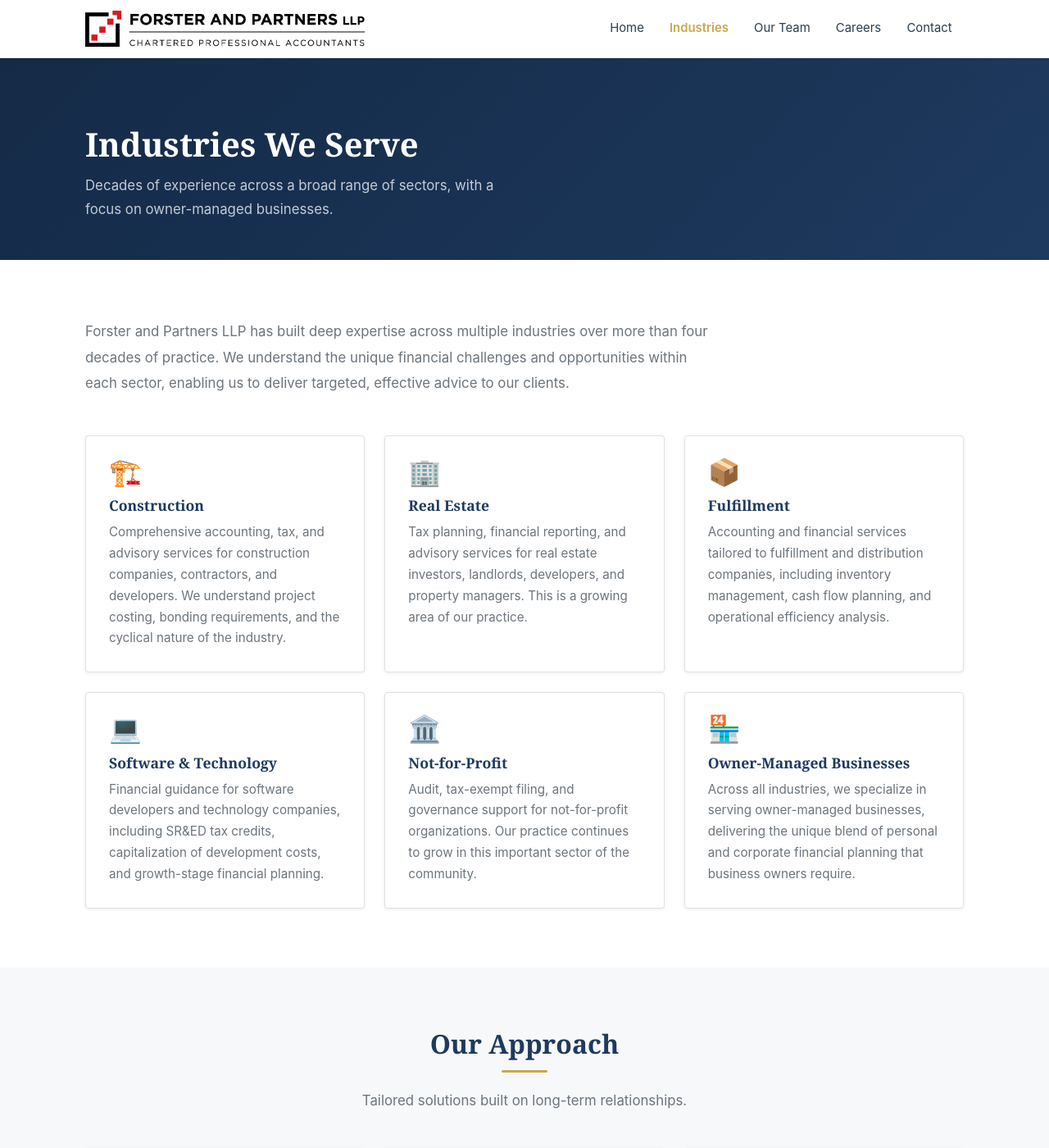
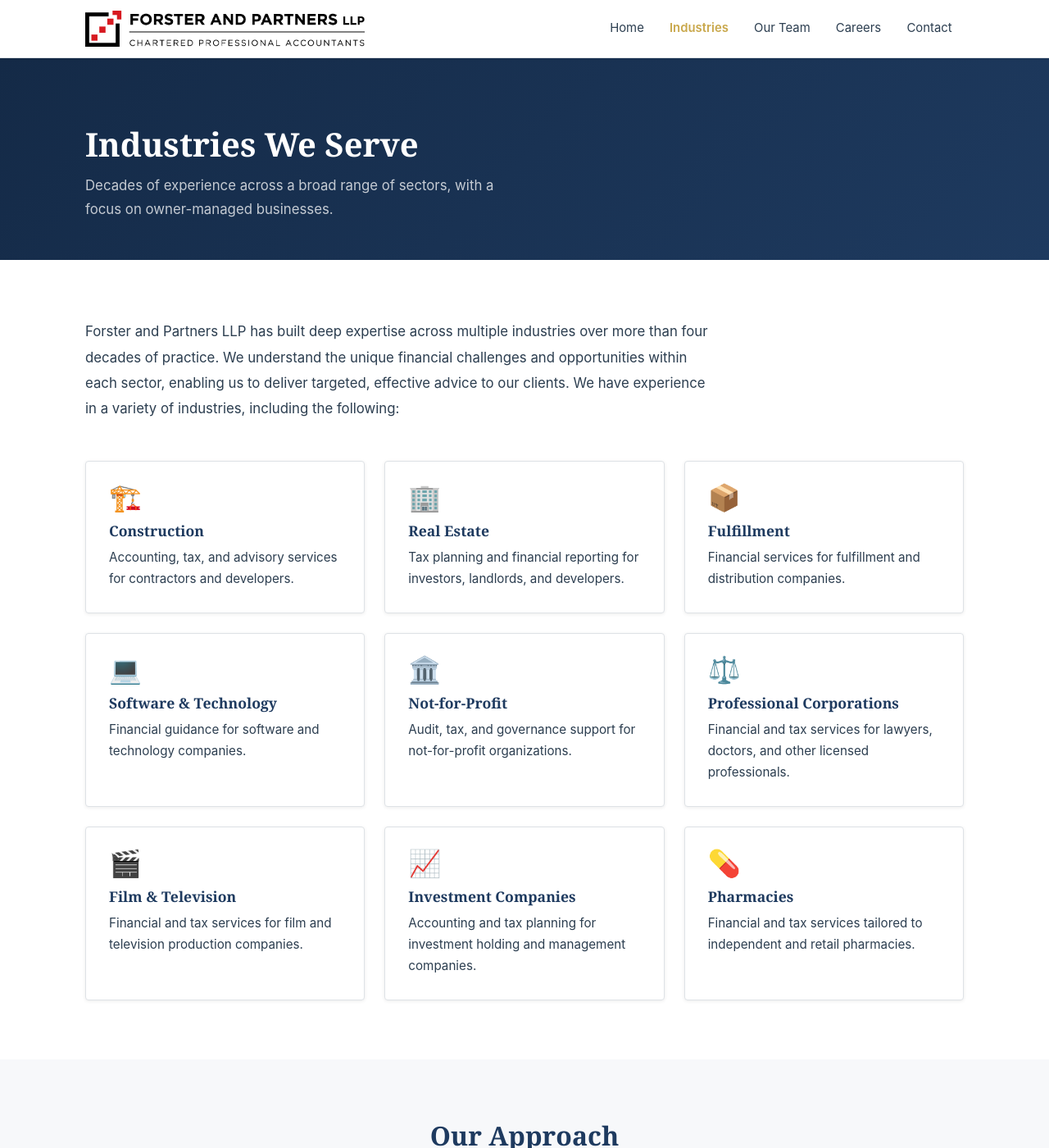
Before and after one commit to OliviaAn-dev/website, a Jekyll site: the page built from docs/industries.html, in a window 1280 px wide and 1400 px high. Shown: the whole window at 82% size. Built offline with Jekyll 4.4.1, drawn with Linux system fonts in a browser that asks for light colours.

Commit message:
Rewording and revising content text

```diff
--- a/docs/assets/css/main.css
+++ b/docs/assets/css/main.css
@@ -49,6 +49,10 @@ h1, h2, h3, h4, h5, h6 {
 a { color: var(--navy); text-decoration: none; transition: color var(--ease); }
 a:hover { color: var(--gold); }
 
+.position-link { text-decoration: underline; }
+/* .position-link { color: var(--gold); text-decoration: underline; } */
+/* .position-link:hover { color: var(--navy); } */
+
 address { font-style: normal; }
 
 img { max-width: 100%; height: auto; display: block; }
@@ -97,7 +101,7 @@ ul { list-style: none; }
 
 .intro-text {
   font-size: 1.05rem;
-  color: var(--text-muted);
+  color: var(--text);
   line-height: 1.85;
   max-width: 760px;
 }
@@ -344,7 +348,7 @@ ul { list-style: none; }
   margin-bottom: 0.5rem;
 }
 
-.card p { color: var(--text-muted); font-size: 0.95rem; }
+.card p { color: var(--text); font-size: 0.95rem; }
 
 /* Why choose us card (dark) */
 .card-dark {
@@ -450,7 +454,7 @@ ul { list-style: none; }
 
 .team-card .bio {
   font-size: 0.9rem;
-  color: var(--text-muted);
+  color: var(--text);
   line-height: 1.75;
   margin-bottom: 1rem;
 }
@@ -499,13 +503,13 @@ ul { list-style: none; }
 .profile-body p {
   font-size: 1rem;
   line-height: 1.8;
-  color: var(--text-muted);
+  color: var(--text);
   margin-bottom: 1.5rem;
 }
 
 .profile-body .contact-details {
   font-size: 0.9rem;
-  color: var(--text-muted);
+  color: var(--text);
   line-height: 1.9;
 }
 
--- a/docs/careers.html
+++ b/docs/careers.html
@@ -17,14 +17,14 @@ permalink: /careers/
     <p><a href="{{ '/careers/life/' | relative_url }}" class="btn btn-navy">See What It's Like to Work Here</a></p>
 
     <div class="section-header" style="margin-top: 3rem;">
-      <h2 class="section-title">Open Positions</h2>
+      <h2 class="section-title">Currently Open Positions</h2>
       <div class="divider"></div>
     </div>
     <!-- <div class="card">
 
      </div> -->
      <h3>
-      <a href="{{ '/careers/senior-staff-accountant/' | relative_url }}">Senior Staff Accountant</a>
+      <a href="{{ '/careers/senior-staff-accountant/' | relative_url }}" class="position-link">Senior Staff Accountant</a>
      </h3>
 
   </div>
--- a/docs/industries.html
+++ b/docs/industries.html
@@ -13,37 +13,52 @@ permalink: /industries/
 
 <section class="section">
   <div class="container">
-    <p class="intro-text" style="margin-bottom: 3rem;">Forster and Partners LLP has built deep expertise across multiple industries over more than four decades of practice. We understand the unique financial challenges and opportunities within each sector, enabling us to deliver targeted, effective advice to our clients.</p>
+    <p class="intro-text" style="margin-bottom: 3rem;">Forster and Partners LLP has built deep expertise across multiple industries over more than four decades of practice. We understand the unique financial challenges and opportunities within each sector, enabling us to deliver targeted, effective advice to our clients. We have experience in a variety of industries, including the following:</p>
     <div class="grid grid-3">
       <div class="card">
         <div class="card-icon">🏗️</div>
         <h3>Construction</h3>
-        <p>Comprehensive accounting, tax, and advisory services for construction companies, contractors, and developers. We understand project costing, bonding requirements, and the cyclical nature of the industry.</p>
+        <p>Accounting, tax, and advisory services for contractors and developers.</p>
       </div>
       <div class="card">
         <div class="card-icon">🏢</div>
         <h3>Real Estate</h3>
-        <p>Tax planning, financial reporting, and advisory services for real estate investors, landlords, developers, and property managers. This is a growing area of our practice.</p>
+        <p>Tax planning and financial reporting for investors, landlords, and developers.</p>
       </div>
       <div class="card">
         <div class="card-icon">📦</div>
         <h3>Fulfillment</h3>
-        <p>Accounting and financial services tailored to fulfillment and distribution companies, including inventory management, cash flow planning, and operational efficiency analysis.</p>
+        <p>Financial services for fulfillment and distribution companies.</p>
       </div>
       <div class="card">
         <div class="card-icon">💻</div>
         <h3>Software &amp; Technology</h3>
-        <p>Financial guidance for software developers and technology companies, including SR&amp;ED tax credits, capitalization of development costs, and growth-stage financial planning.</p>
+        <p>Financial guidance for software and technology companies.</p>
       </div>
       <div class="card">
         <div class="card-icon">🏛️</div>
         <h3>Not-for-Profit</h3>
-        <p>Audit, tax-exempt filing, and governance support for not-for-profit organizations. Our practice continues to grow in this important sector of the community.</p>
+        <p>Audit, tax, and governance support for not-for-profit organizations.</p>
       </div>
       <div class="card">
-        <div class="card-icon">🏪</div>
-        <h3>Owner-Managed Businesses</h3>
-        <p>Across all industries, we specialize in serving owner-managed businesses, delivering the unique blend of personal and corporate financial planning that business owners require.</p>
+        <div class="card-icon">⚖️</div>
+        <h3>Professional Corporations</h3>
+        <p>Financial and tax services for lawyers, doctors, and other licensed professionals.</p>
+      </div>
+      <div class="card">
+        <div class="card-icon">🎬</div>
+        <h3>Film &amp; Television</h3>
+        <p>Financial and tax services for film and television production companies.</p>
+      </div>
+      <div class="card">
+        <div class="card-icon">📈</div>
+        <h3>Investment Companies</h3>
+        <p>Accounting and tax planning for investment holding and management companies.</p>
+      </div>
+      <div class="card">
+        <div class="card-icon">💊</div>
+        <h3>Pharmacies</h3>
+        <p>Financial and tax services tailored to independent and retail pharmacies.</p>
       </div>
     </div>
   </div>
```
Also changed, not shown: docs/careers/life.html (+26 -4 lines), docs/careers/senior-staff-accountant.html (+19 -7 lines), docs/index.html (+7 -6 lines), Readme.md.
